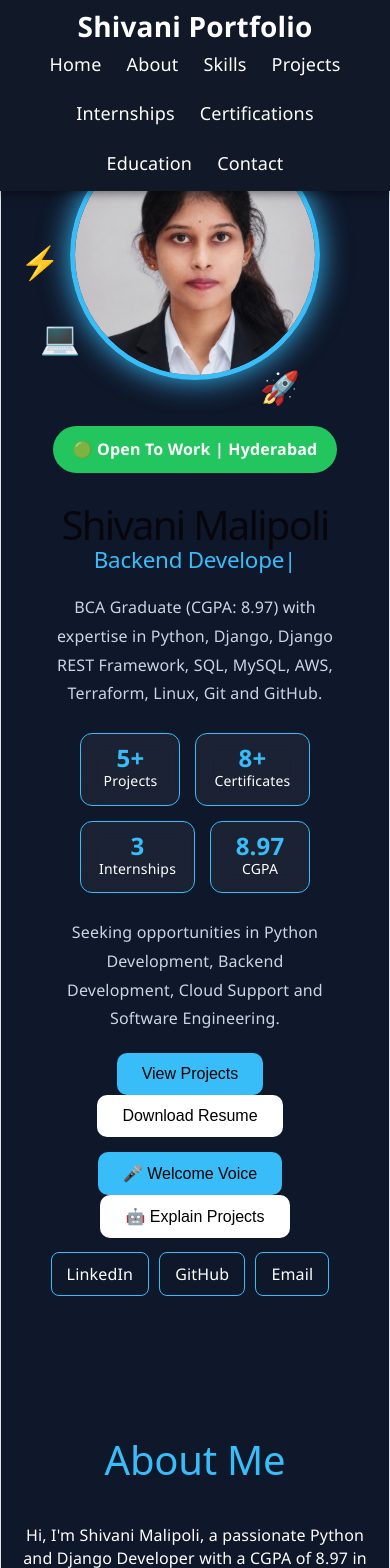
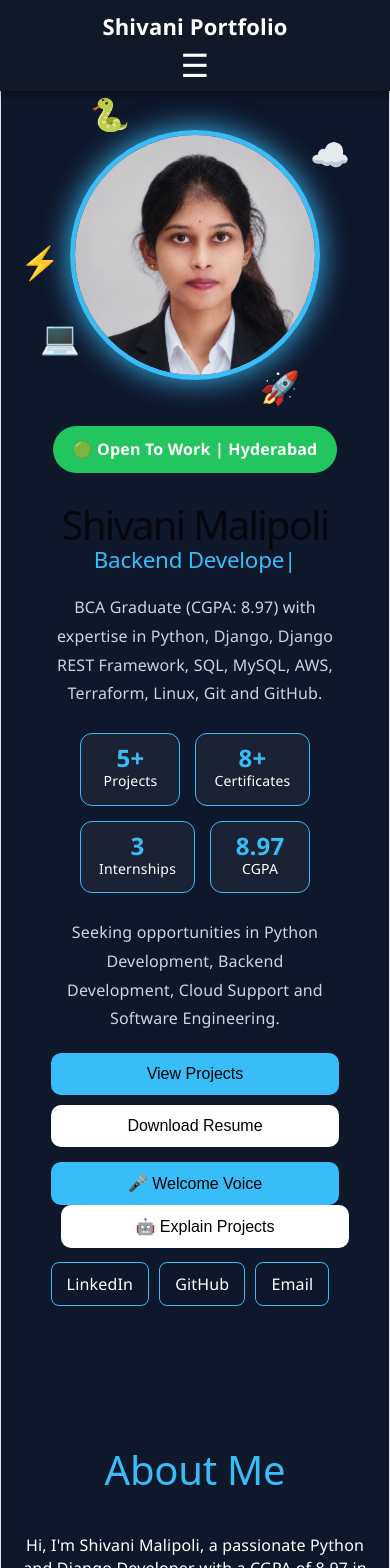
Before and after one commit to Malipolishivani330/shivani-portfolio, a React (Vite) app: page / in a window 390 px wide. Shown: the top 1568 px of the page. Built offline with nearby package versions, Linux system fonts and the light colour scheme.

Commit message:
Updated responsive navbar and mobile menu

```diff
--- a/src/App.css
+++ b/src/App.css
@@ -15,58 +15,164 @@ body{
   padding-top:80px;
 }
 
-/* NAVBAR */
 
-.navbar{
-  position:fixed;
-  top:0;
-  left:0;
-  width:100%;
-  background:#111827;
-  display:flex;
-  justify-content:space-between;
-  align-items:center;
-  padding:15px 40px;
-  z-index:1000;
-  box-shadow:0 2px 10px rgba(0,0,0,0.5);
+/* ================= NAVBAR ================= */
+
+.navbar {
+  position: fixed;
+  top: 0;
+  left: 0;
+  width: 100%;
+  background: #111827;
+  display: flex;
+  justify-content: space-between;
+  align-items: center;
+  padding: 15px 40px;
+  z-index: 1000;
+  box-shadow: 0 2px 10px rgba(0, 0, 0, 0.5);
+  box-sizing: border-box;
 }
 
-.logo{
-  color:white;
-  font-size:28px;
-  font-weight:bold;
+.logo {
+  color: white;
+  font-size: 28px;
+  font-weight: bold;
 }
 
-.nav-links{
-  list-style:none;
-  display:flex;
-  gap:25px;
+.nav-links {
+  list-style: none;
+  display: flex;
+  gap: 25px;
+  margin: 0;
+  padding: 0;
 }
 
-.nav-links a{
-  color:white;
-  text-decoration:none;
-  font-size:18px;
-  transition:0.3s;
+.nav-links li {
+  list-style: none;
 }
 
-.nav-links a:hover{
-  color:#38bdf8;
+.nav-links a {
+  color: white;
+  text-decoration: none;
+  font-size: 18px;
+  transition: 0.3s;
 }
 
-/* SECTION */
-
-.section{
-  padding:100px 20px;
-  text-align:center;
+.nav-links a:hover {
+  color: #38bdf8;
 }
 
-.section h2{
-  font-size:40px;
-  margin-bottom:40px;
-  color:#38bdf8;
+.hamburger {
+  display: none;
+  color: white;
+  font-size: 32px;
+  cursor: pointer;
 }
 
+/* ================= MOBILE NAVBAR ================= */
+
+@media screen and (max-width: 768px) {
+
+  .navbar {
+    padding: 15px 20px;
+  }
+
+  .logo {
+    font-size: 22px;
+  }
+
+  .hamburger {
+    display: block;
+  }
+
+  .nav-links {
+    display: none;
+    position: absolute;
+    top: 70px;
+    right: 10px;
+    width: 220px;
+    background: #111827;
+    border-radius: 12px;
+    padding: 15px;
+    box-shadow: 0 4px 20px rgba(0,0,0,0.5);
+
+    flex-direction: column;
+    align-items: center;
+    gap: 12px;
+  }
+
+  .nav-links.active {
+    display: flex;
+  }
+
+  .nav-links li {
+    width: 100%;
+    text-align: center;
+  }
+
+  .nav-links a {
+    display: block;
+    width: 100%;
+    padding: 10px;
+    font-size: 17px;
+  }
+}
+
+/* ================= HERO MOBILE ================= */
+
+@media screen and (max-width: 768px) {
+
+  .hero {
+    flex-direction: column;
+    text-align: center;
+    gap: 30px;
+    padding: 20px;
+  }
+
+  .hero-left {
+    max-width: 100%;
+  }
+
+  .hero h1 {
+    font-size: 2.2rem;
+  }
+
+  .hero h2 {
+    font-size: 1.5rem;
+  }
+
+  .profile-image {
+    width: 220px;
+    height: 220px;
+  }
+
+  .stats-container {
+    justify-content: center;
+  }
+
+  .button-group {
+    display: flex;
+    flex-direction: column;
+    gap: 10px;
+  }
+
+  .btn {
+    width: 100%;
+  }
+}
+
+/* ================= SECTION ================= */
+
+.section {
+  padding: 100px 20px;
+  text-align: center;
+}
+
+.section h2 {
+  font-size: 40px;
+  margin-bottom: 40px;
+  color: #38bdf8;
+}
 /* HERO */
 
 .hero{
--- a/src/components/Navigation.jsx
+++ b/src/components/Navigation.jsx
@@ -1,17 +1,28 @@
+import { useState } from "react";
+
 function Navbar() {
+  const [menuOpen, setMenuOpen] = useState(false);
+
   return (
     <nav className="navbar">
       <div className="logo">Shivani Portfolio</div>
 
-      <ul className="nav-links">
-        <li><a href="#hero">Home</a></li>
-        <li><a href="#about">About</a></li>
-        <li><a href="#skills">Skills</a></li>
-        <li><a href="#projects">Projects</a></li>
-        <li><a href="#internships">Internships</a></li>
-        <li><a href="#certifications">Certifications</a></li>
-        <li><a href="#education">Education</a></li>
-        <li><a href="#contact">Contact</a></li>
+      <div
+        className="hamburger"
+        onClick={() => setMenuOpen(!menuOpen)}
+      >
+        ☰
+      </div>
+
+      <ul className={menuOpen ? "nav-links active" : "nav-links"}>
+        <li><a href="#hero" onClick={() => setMenuOpen(false)}>Home</a></li>
+        <li><a href="#about" onClick={() => setMenuOpen(false)}>About</a></li>
+        <li><a href="#skills" onClick={() => setMenuOpen(false)}>Skills</a></li>
+        <li><a href="#projects" onClick={() => setMenuOpen(false)}>Projects</a></li>
+        <li><a href="#internships" onClick={() => setMenuOpen(false)}>Internships</a></li>
+        <li><a href="#certifications" onClick={() => setMenuOpen(false)}>Certifications</a></li>
+        <li><a href="#education" onClick={() => setMenuOpen(false)}>Education</a></li>
+        <li><a href="#contact" onClick={() => setMenuOpen(false)}>Contact</a></li>
       </ul>
     </nav>
   );
```
